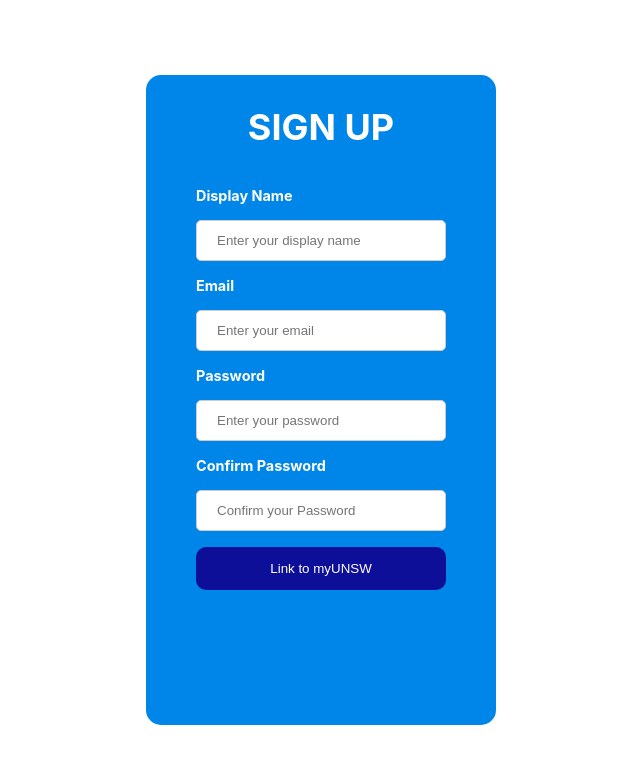
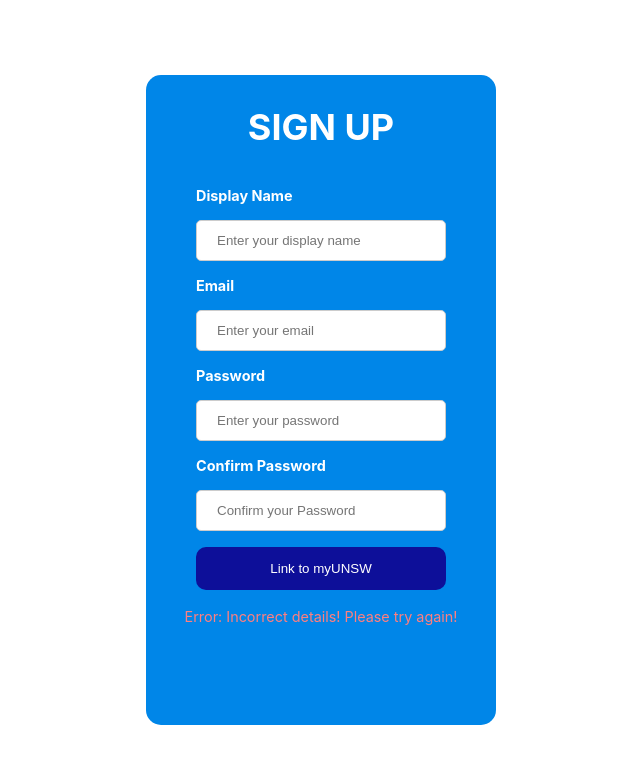
Before and after one commit to RyderAU/capstone-project, a React (Create React App) app in the folder frontend/: page /signup in a window 1280 px wide. Both pictures are taken after a click on the button "Link to myUNSW". Shown: the top 764 px of the page, without its empty margins (319-959 px from the left). Built offline with nearby package versions, Linux system fonts and the light colour scheme; no server answers.

Commit message:
auth-front: sign up error checking complete

```diff
--- a/frontend/src/components/AuthCSS.jsx
+++ b/frontend/src/components/AuthCSS.jsx
@@ -91,3 +91,12 @@
   height: 250px;
   border-radius: 15px;
 `;
+
+export const ErrorWarning = styled.div`
+  width: 100%;
+  color: #FF7F7F;
+  margin-top: 10px;
+  text-align: right;
+  font-size: 0.9em;
+  text-align: center;
+`
--- a/frontend/src/pages/SignUp.jsx
+++ b/frontend/src/pages/SignUp.jsx
@@ -1,9 +1,10 @@
-import React from 'react';
+import React, { useState } from 'react';
 import axios from 'axios';
 import { StoreContext } from '../Store';
 import { useHistory } from 'react-router-dom'
 // import components
-import { SignUpForm, Title, Label, Input, Button } from "../components/AuthCSS";;
+import { SignUpForm, Title, Label, Input, Button,
+  ErrorWarning } from "../components/AuthCSS";;
 
 
 const SignUp = () => {
@@ -15,12 +16,17 @@
   const [passwordInput, setPassword] = context.password;
   const [passwordConfirmInput, setPasswordConfirm] = context.passwordConfirm;
 
+  const [isError, setIsError] = useState(false);
+  const [errorMsg, setErrorMsg] = useState("Erorr: Input invalid");
+
   // Resetting email and password if they came from SignUp
   setEmail("");
   setPassword("");
 
+  // Executed when button clicked
   const handleSignUpSubmit = () => {
-    console.log("Linking button clicked")
+    console.log("Linking button clicked");
+    setIsError(false);
 
     axios.post(`${url}/signup`, {
       displayName: displayName,
@@ -29,39 +35,37 @@
       passwordConfirm: passwordConfirmInput,
     })
       .then(r => {
-        console.log('SignUp Success');
-        // console.log(r.token);
-        // localStorage.setItem('token', r.token);
-        // handleLinking();
-        history.push('/linking');
+        handleSuccess(r);
       })
       .catch(err => {
-        console.log('SignUp Failure');
-        console.log(err);
+        handleError(err);
       });
-  };
+    };
 
-  // const handleLinking = () => {
-  //   console.log("Attempting to link")
+    // Case 1: API returns success
+    const handleSuccess = (response) => {
+      console.log('SignUp Success');
+      console.log(response);
 
-  //   axios.post(`${url}`, {
-  //     displayName: displayName,
-  //     email: emailInput,
-  //     password: passwordInput,
-  //     passwordConfirm: passwordConfirmInput,
-  //   })
-  //   .then(r => {
-  //     console.log('SignUp Success');
-  //       console.log(r.token);
-  //       localStorage.setItem('token', r.token);
-  //       history.push("/linking");
-  //     })
-  //     .catch(err => {
-  //       console.log('Login Failure');
-  //       console.log(err);
-  //     });
-  // };
+      // Move to next page
+      history.push('/linking');
+    };
 
+    // Case 2: API returns error
+    const handleError = (error) => {
+      console.log('SignUp Failure');
+
+      // Reset text fields
+      setDisplayName("");
+      setEmail("");
+      setPassword("");
+      setPasswordConfirm("");
+
+      // Print error message
+      console.log(error);
+      setErrorMsg("Error: Incorrect details! Please try again!");
+      setIsError(true);
+    };
 
   return (
       <div>
@@ -89,6 +93,13 @@
           Link to myUNSW
         </Button>
 
+        {
+          isError &&
+          <ErrorWarning display= "hidden">
+            {errorMsg}
+          </ErrorWarning>
+        }
+
       </SignUpForm>
       </div>
   );
```
